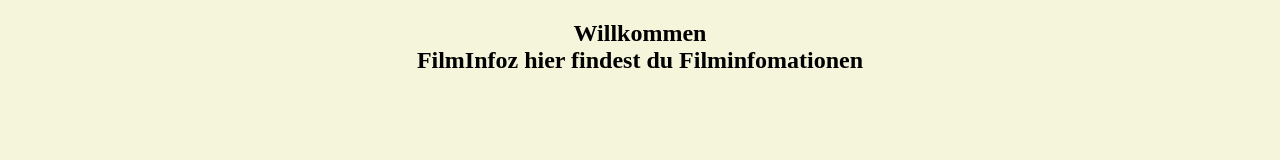
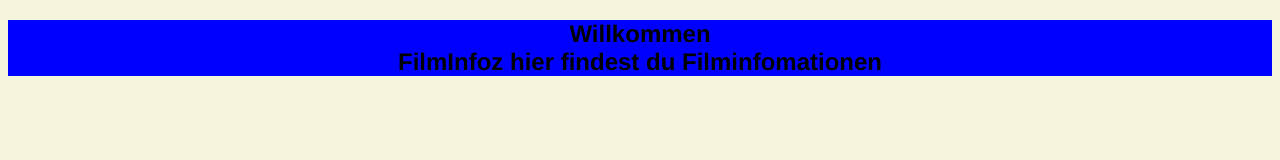
Before and after one commit to DorianHerzig9/1600, a plain HTML site: page index.html in a window 1280 px wide. Drawn offline with Linux system fonts and the light colour scheme.

Commit message:
Update index.html

```diff
--- a/index.html
+++ b/index.html
@@ -3,15 +3,11 @@
   <head>
     <title>FilmInfoz</title>
     <style>
-            .box {
-      <<<<<<< HEAD
-              background-color: #0000ff;
-      =======
-              background-color: #CBFFF8;
-      >>>>>>> ce586bcc9cdfcbd07812af737cbcee3d611a00d6
-              font-family: "Helvetica", Times, serif;
-              text-align: center;
-            }
+      .box {
+        background-color: #0000ff;
+        font-family: "Helvetica", Times, serif;
+        text-align: center;
+      }
     </style>
   </head>
   <body>
```
